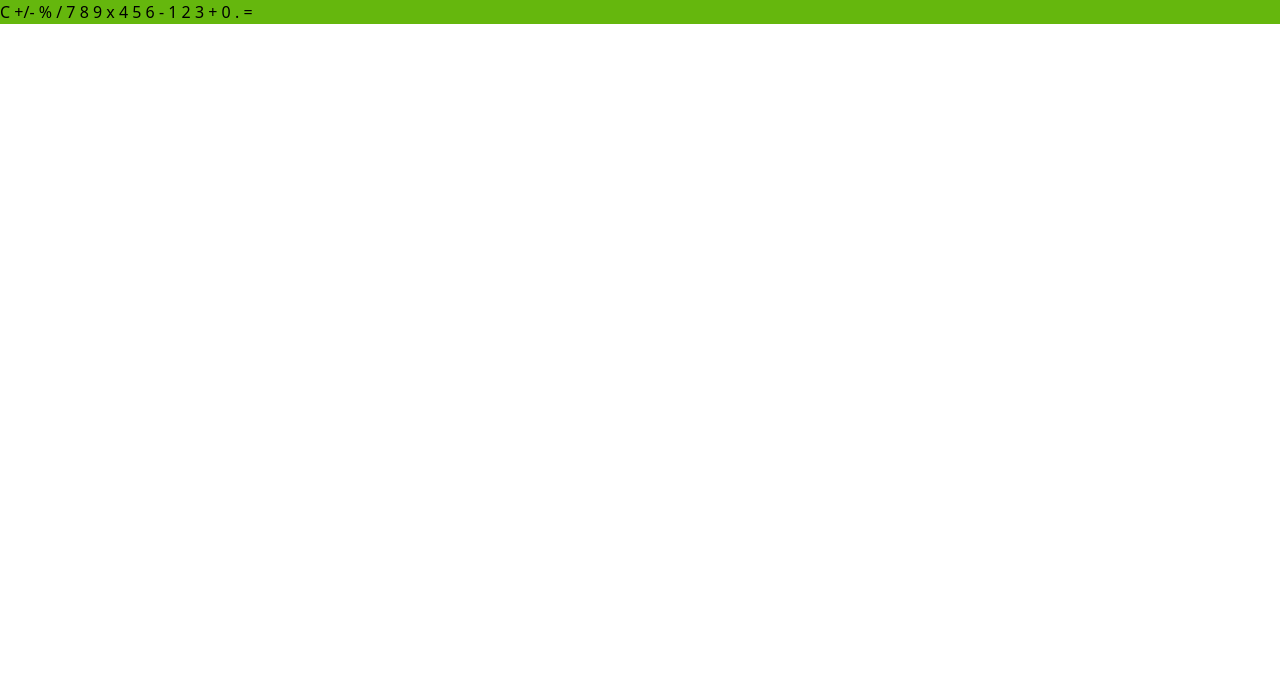
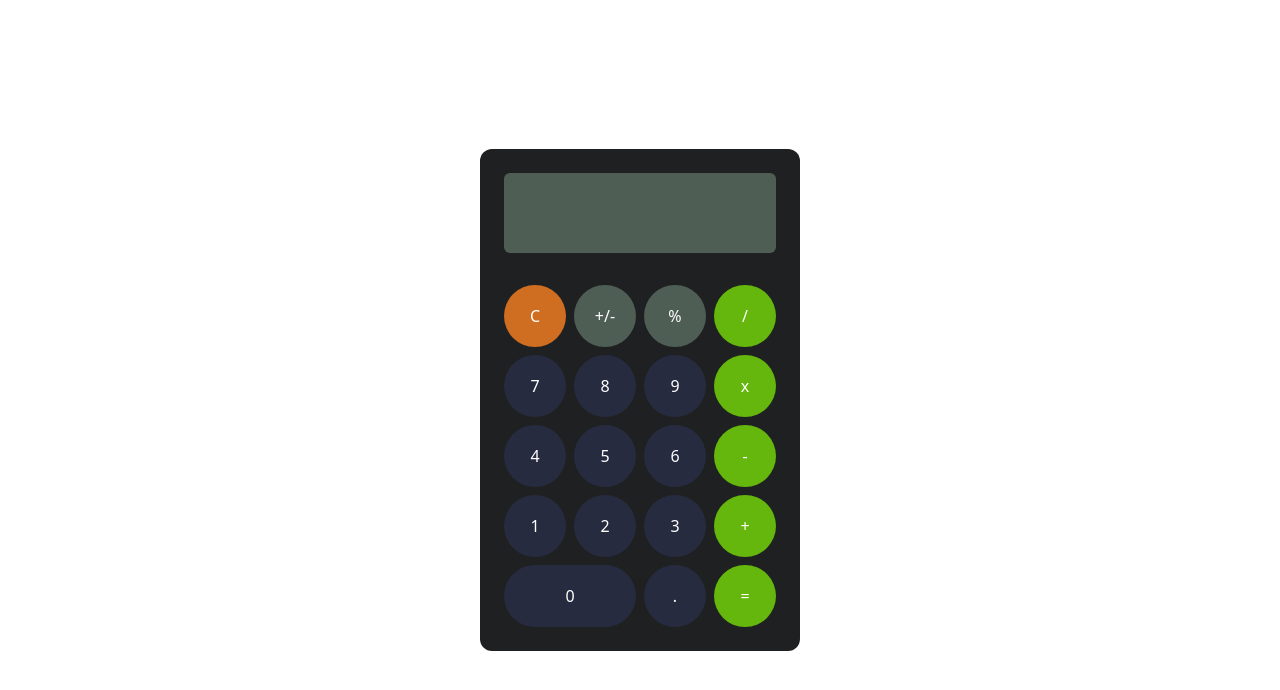
Before and after one commit to jutuli/BasicCalculator, a website built with Vite: page index.html in a window 1280 px wide. Built offline with nearby package versions, Linux system fonts and the light colour scheme.

Commit message:
Basic Style of Calculator

```diff
--- a/index.html
+++ b/index.html
@@ -3,37 +3,39 @@
   <head>
     <meta charset="UTF-8" />
     <meta name="viewport" content="width=device-width, initial-scale=1.0" />
-    <title>Vite + TS</title>
+    <title>Calculator</title>
     <link rel="stylesheet" href="/src/style.css" />
     <script type="module" src="/src/main.ts"></script>
   </head>
   <body>
     <main>
+      <div class="calculator">
         <section class="display">
           <div class="operation-input"></div>
           <div class="result"></div>
         </section>
         <section class="calculator-button-container">
-        <button class="btn-clear">C</button>
-        <button class="btn-top">+/-</button>
-        <button class="btn-top">%</button>
-        <button class="btn-operator">/</button>
-        <button class="btn-number">7</button>
-        <button class="btn-number">8</button>
-        <button class="btn-number">9</button>
-        <button class="btn-operator">x</button>
-        <button class="btn-number">4</button>
-        <button class="btn-number">5</button>
-        <button class="btn-number">6</button>
-        <button class="btn-operator">-</button>
-        <button class="btn-number">1</button>
-        <button class="btn-number">2</button>
-        <button class="btn-number">3</button>
-        <button class="btn-operator">+</button>
-        <button class="btn-number">0</button>
-        <button class="btn-number">.</button>
-        <button class="btn-operator">=</button>
+          <button class="btn btn-clear">C</button>
+          <button class="btn btn-top">+/-</button>
+          <button class="btn btn-top">%</button>
+          <button class="btn btn-operator">/</button>
+          <button class="btn btn-number">7</button>
+          <button class="btn btn-number">8</button>
+          <button class="btn btn-number">9</button>
+          <button class="btn btn-operator">x</button>
+          <button class="btn btn-number">4</button>
+          <button class="btn btn-number">5</button>
+          <button class="btn btn-number">6</button>
+          <button class="btn btn-operator">-</button>
+          <button class="btn btn-number">1</button>
+          <button class="btn btn-number">2</button>
+          <button class="btn btn-number">3</button>
+          <button class="btn btn-operator">+</button>
+          <button class="btn btn-number zero">0</button>
+          <button class="btn btn-number">.</button>
+          <button class="btn btn-operator">=</button>
         </section>
+      </div>
     </main>
   </body>
 </html>
--- a/src/style.css
+++ b/src/style.css
@@ -2,6 +2,38 @@
 @tailwind components;
 @tailwind utilities;
 
+main {
+  @apply w-full h-[100vh] flex items-center justify-center;
+}
+
+.calculator {
+  @apply bg-darkBg w-80 h-auto overflow-hidden rounded-xl;
+}
+
+.display {
+  @apply bg-lightGray w-auto h-20 py-2 m-6 rounded-md;
+}
+
 .calculator-button-container {
+  @apply grid grid-cols-4 gap-2 m-6 pt-2 text-white;
+}
+
+.btn {
+  @apply p-4 aspect-square rounded-full bg-darkGray;
+}
+
+.btn-clear {
+  @apply bg-clearOrange;
+}
+
+.btn-top {
+  @apply bg-lightGray;
+}
+
+.btn-operator {
   @apply bg-pastelGreen;
 }
+
+.zero {
+  @apply col-span-2 aspect-auto;
+}
```
Lines whose indentation alone changed are shown as unchanged.
